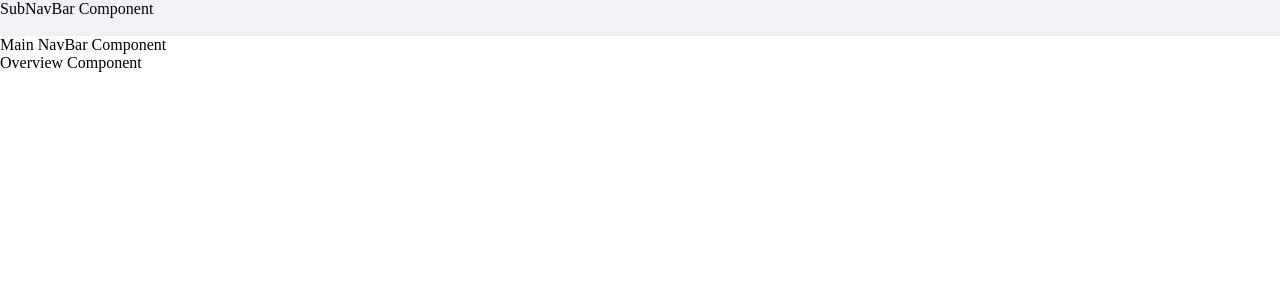
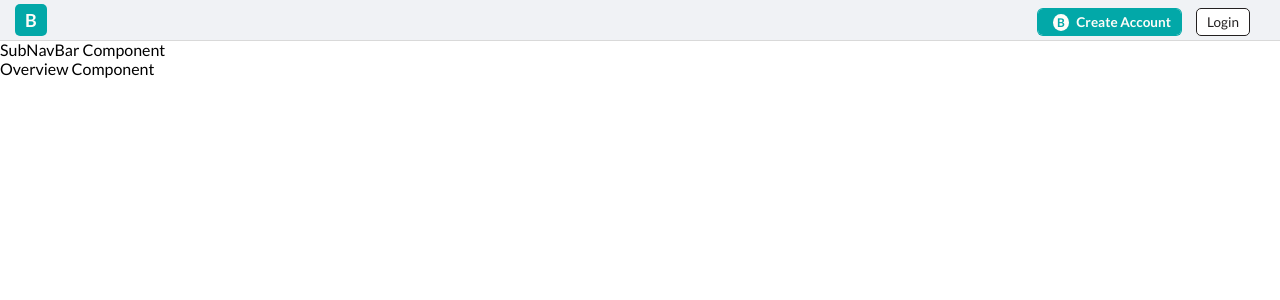
Before and after one commit to Gimorhee/Booster, a React (Create React App) app: page / in a window 1280 px wide. Shown: the top 300 px of the page. Built offline with nearby package versions, Linux system fonts and the light colour scheme.

Commit message:
MainNavBar Component

```diff
--- a/public/index.html
+++ b/public/index.html
@@ -10,7 +10,10 @@
       content="Web site created using create-react-app"
     />
     <link rel="apple-touch-icon" href="%PUBLIC_URL%/logo192.png" />
-
+    <link
+      href="https://fonts.googleapis.com/css2?family=Dosis:wght@200;300;400;500;600;700;800&family=Lato:wght@300;400;700;900&display=swap"
+      rel="stylesheet"
+    />
     <link rel="manifest" href="%PUBLIC_URL%/manifest.json" />
     <title>Booster</title>
   </head>
--- a/src/App.css
+++ b/src/App.css
@@ -8,4 +8,8 @@
 html {
   scroll-behavior: smooth;
 }
+
+body {
+  font-family: "Lato", sans-serif;
+}
 /*# sourceMappingURL=App.css.map */
--- a/src/App.js
+++ b/src/App.js
@@ -13,8 +13,8 @@ function App() {
   return (
     <Router>
       <Fragment>
-        <SubNavBar />
-        <Route exact path="/" component={MainNavBar} />
+        <MainNavBar />
+        <Route exact path="/" component={SubNavBar} />
         <Switch>
           <Route exact path="/" component={Overview} />
           <Route exact path="/register" component={Register} />
--- a/src/App.scss
+++ b/src/App.scss
@@ -7,3 +7,7 @@
 html {
   scroll-behavior: smooth;
 }
+
+body {
+  font-family: "Lato", sans-serif;
+}
--- a/src/components/NavBar/MainNavBar.js
+++ b/src/components/NavBar/MainNavBar.js
@@ -1,5 +1,20 @@
 import React from "react";
+import { Link } from "react-router-dom";
 
 export const MainNavBar = () => {
-  return <div>Main NavBar Component</div>;
+  return (
+    <div className="MainNavBar">
+      <Link className="Brand-Logo" to="/">
+        B
+      </Link>
+      <div className="Button-Container">
+        <Link className="Register-Button" to="/register">
+          <span>B</span> Create Account
+        </Link>
+        <Link className="Login-Button" to="/login">
+          Login
+        </Link>
+      </div>
+    </div>
+  );
 };
--- a/src/styles/NavBar/NavBar.css
+++ b/src/styles/NavBar/NavBar.css
@@ -1,5 +1,69 @@
-.SubNavBar {
-  height: 36px;
-  background-color: #f0f2f5;
+.MainNavBar {
+  height: 40px;
+  background: #f0f2f5;
+  -webkit-box-shadow: rgba(0, 0, 0, 0.15) 0px 1px 0px 0px;
+          box-shadow: rgba(0, 0, 0, 0.15) 0px 1px 0px 0px;
+  display: -webkit-box;
+  display: -ms-flexbox;
+  display: flex;
+  -webkit-box-align: center;
+      -ms-flex-align: center;
+          align-items: center;
+  -webkit-box-pack: justify;
+      -ms-flex-pack: justify;
+          justify-content: space-between;
+}
+
+.MainNavBar .Brand-Logo,
+.MainNavBar .Register-Button,
+.MainNavBar .Login-Button {
+  text-decoration: none;
+}
+
+.MainNavBar .Brand-Logo {
+  color: #fffdf9;
+  background: #02a8a8;
+  padding: 5px 10px;
+  margin: 3px;
+  font-size: 18px;
+  border-radius: 5px;
+  font-weight: 600;
+  margin-left: 15px;
+}
+
+.MainNavBar .Button-Container {
+  margin: 15px;
+}
+
+.MainNavBar .Button-Container span {
+  background: #fffdf9;
+  color: #02a8a8;
+  padding: 1px 4px;
+  border-radius: 100%;
+  font-weight: 700;
+  margin: 5px;
+  font-size: 12px;
+}
+
+.MainNavBar .Button-Container .Register-Button {
+  background: #02a8a8;
+  color: #fffdf9;
+  padding: 5px 10px;
+  border-radius: 5px;
+  font-size: 13.5px;
+  font-weight: 600;
+  -webkit-box-shadow: #02a8a8 0px 0px 0px 1px;
+          box-shadow: #02a8a8 0px 0px 0px 1px;
+  margin-right: 15px;
+}
+
+.MainNavBar .Button-Container .Login-Button {
+  background: #fff;
+  padding: 5px 10px;
+  border: 1px solid #232020;
+  color: #232020;
+  border-radius: 5px;
+  font-size: 13.5px;
+  margin-right: 15px;
 }
 /*# sourceMappingURL=NavBar.css.map */
--- a/src/styles/NavBar/NavBar.scss
+++ b/src/styles/NavBar/NavBar.scss
@@ -1,4 +1,60 @@
-.SubNavBar {
-  height: 36px;
-  background-color: #f0f2f5;
+.MainNavBar {
+  height: 40px;
+  background: #f0f2f5;
+  box-shadow: rgba(0, 0, 0, 0.15) 0px 1px 0px 0px;
+  display: flex;
+  align-items: center;
+  justify-content: space-between;
+
+  .Brand-Logo,
+  .Register-Button,
+  .Login-Button {
+    text-decoration: none;
+  }
+
+  .Brand-Logo {
+    color: #fffdf9;
+    background: #02a8a8;
+    padding: 5px 10px;
+    margin: 3px;
+    font-size: 18px;
+    border-radius: 5px;
+    font-weight: 600;
+    margin-left: 15px;
+  }
+
+  .Button-Container {
+    margin: 15px;
+
+    span {
+      background: #fffdf9;
+      color: #02a8a8;
+      padding: 1px 4px;
+      border-radius: 100%;
+      font-weight: 700;
+      margin: 5px;
+      font-size: 12px;
+    }
+
+    .Register-Button {
+      background: #02a8a8;
+      color: #fffdf9;
+      padding: 5px 10px;
+      border-radius: 5px;
+      font-size: 13.5px;
+      font-weight: 600;
+      box-shadow: #02a8a8 0px 0px 0px 1px;
+      margin-right: 15px;
+    }
+
+    .Login-Button {
+      background: #fff;
+      padding: 5px 10px;
+      border: 1px solid #232020;
+      color: #232020;
+      border-radius: 5px;
+      font-size: 13.5px;
+      margin-right: 15px;
+    }
+  }
 }
```
Also changed, not shown: 2 other files (tests, documents, lock files or other folders).
